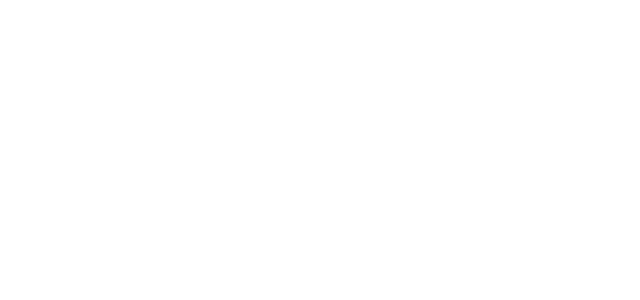
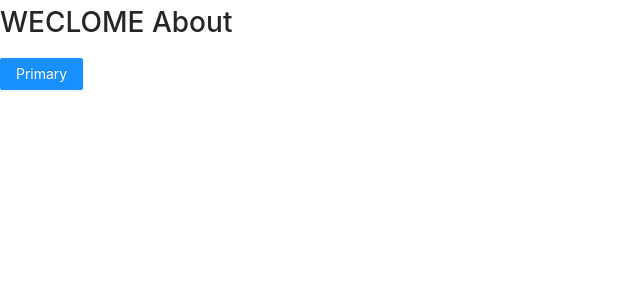
Before and after one commit to eCook125x/eCook_front-end, a React (Create React App) app: page /about in a window 1280 px wide. Before the commit this address had no page. Shown: the top 300 px of the page, without its empty margins (0-640 px from the left). Built offline with nearby package versions, Linux system fonts and the light colour scheme.

Commit message:
新增About

```diff
--- a/src/App.js
+++ b/src/App.js
@@ -1,14 +1,20 @@
 import React from "react"
 import './App.css';
-import {BrowserRouter as Router,Routes,Route } from 'react-router-dom'
+import { BrowserRouter as Router, Routes, Route } from 'react-router-dom'
 import Home from './pages/Home/Home';
+import About from "./pages/Home/About/About";
+
 function App() {
   return (
     <Router>
       <Routes>
 
-        <Route path='/' element={<Home/>} />
+        <Route path='/' element={<Home />} />
 
+      </Routes>
+      <Routes>
+
+        <Route path='/about' element={<About />} />
 
       </Routes>
     </Router>
--- /dev/null
+++ b/src/pages/Home/About/About.js
@@ -0,0 +1,21 @@
+import React from "react"
+
+import { Button } from 'antd';
+
+function About() {
+
+    return (
+        <>
+
+            <div className="body">
+                <h1> WECLOME About </h1>
+                <Button type="primary">Primary</Button>
+
+     </div>
+
+ </>
+
+    );
+}
+
+export default  About
```
Also changed, not shown: src/pages/Home/About/About.css (added).
